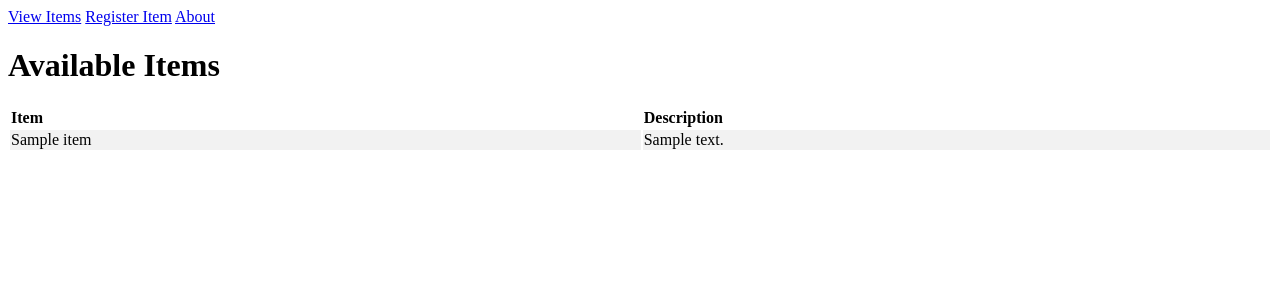
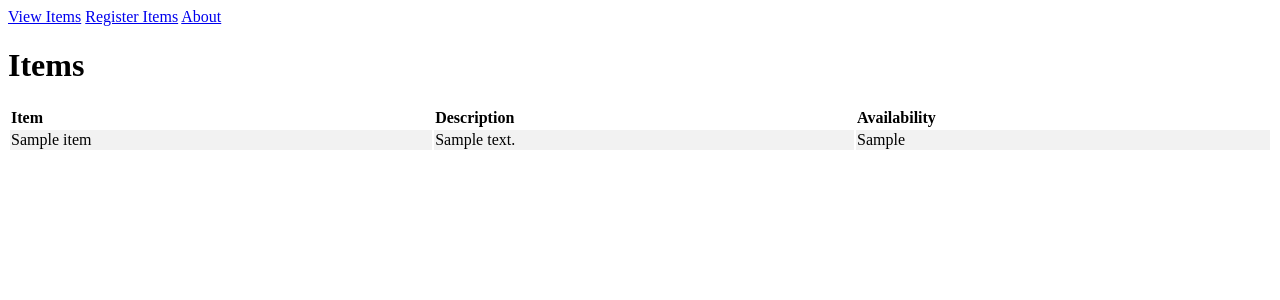
Before and after one commit to ProgrammingCharm/checkout_system, a Flask app: page /view_items_page in a window 1280 px wide. Shown: the top 300 px of the page. Run offline with Flask 3, Linux system fonts and the light colour scheme; tables that the repository leaves empty hold one stand-in row (values such as "Sample post").

Commit message:
Underlying table on index page shows all items, not just available items. When an item is added manually, by deffault availability field is set to 'Available', added this new field to underlying database schema.

```diff
--- a/app.py
+++ b/app.py
@@ -1,7 +1,7 @@
 from flask import Flask, render_template, request
 from os import path
 from ddl import initialise_database
-from dml import get_all_available_items, add_item
+from dml import get_all_items, add_item
 
 if not path.exists("checkout_system.db"):
     initialise_database()
@@ -10,11 +10,11 @@ app = Flask(__name__, template_folder="templates")
 
 @app.route("/", methods=['GET', 'POST'])
 def index():
-    return render_template('index.html', available_items=get_all_available_items())
+    return render_template('index.html', items=get_all_items())
 
 @app.route("/view_items_page", methods=["GET"])
 def view_items_page():
-    return render_template('index.html', available_items=get_all_available_items())
+    return render_template('index.html', items=get_all_items())
 
 @app.route("/view_register_item_page", methods=["GET"])
 def view_register_item_page():
@@ -24,7 +24,7 @@ def view_register_item_page():
 def add_item_manually():
     item_name = request.form['item_name']
     item_description = request.form['item_description']
-    add_item(item_name, item_description)
+    add_item(item_name, item_description, item_availability="Available")
     return render_template('register.html')
 
 @app.route("/about_page", methods=["GET"])
--- a/ddl.py
+++ b/ddl.py
@@ -8,7 +8,8 @@ def initialise_database():
             CREATE TABLE IF NOT EXISTS items(
                 item_id INTEGER PRIMARY KEY AUTOINCREMENT,
                 item_name TEXT,
-                item_description TEXT
+                item_description TEXT,
+                item_availability TEXT
             )
             """
     )
--- a/dml.py
+++ b/dml.py
@@ -1,21 +1,21 @@
 import sqlite3
 
-def get_all_available_items():
+def get_all_items():
     conn = sqlite3.connect("checkout_system.db")
     cursor = conn.cursor()
     cursor.execute("SELECT * FROM items")
-    available_items = cursor.fetchall()
+    items = cursor.fetchall()
     conn.close()
-    return available_items
+    return items
 
-def add_item(item_name, item_description):
+def add_item(item_name, item_description, item_availability):
     conn = sqlite3.connect("checkout_system.db")
     cursor = conn.cursor()
     cursor.execute(
             """
-            INSERT INTO items (item_name, item_description) VALUES (?, ?)
+            INSERT INTO items (item_name, item_description, item_availability) VALUES (?, ?, ?)
             """,
-            (item_name, item_description)
+            (item_name, item_description, item_availability)
     )
     conn.commit()
     conn.close()
--- a/templates/index.html
+++ b/templates/index.html
@@ -24,30 +24,32 @@
 <body>
 	<div>
 		<a href="{{ url_for('view_items_page') }}">View Items</a>
-		<a href="{{ url_for('view_register_item_page') }}">Register Item</a>
+		<a href="{{ url_for('view_register_item_page') }}">Register Items</a>
 		<a href="{{ url_for('about_page') }}">About</a>
 	</div>
 	<div>
-	<h1> Available Items </h1>
-	{% if available_items %}
+	<h1> Items </h1>
+	{% if items %}
 	<form method="POST" action="/">
 		<table>
 			<thead>
 				<th>Item</th>
 				<th>Description</th>
+				<th>Availability</th>
 			</thead>
 			<tbody>
-				{% for available_item in available_items %}
+				{% for item in items %}
 					<tr>
-						<td>{{ available_item[1] }}</td>
-						<td>{{ available_item[2] }}</td>
+						<td>{{ item[1] }}</td>
+						<td>{{ item[2] }}</td>
+						<td>{{ item[3] }}</td>
 					</tr>
 				{% endfor %}
 			</tbody>
 		</table>
 	</form>
 	{% else %}
-		<p> No items currently available for rent. </p>
+		<p> No items currently for rent. </p>
 	{% endif %}
 </body>
 </html>
```
Also changed, not shown: templates/about.html (+4 -3 lines), templates/register.html (+4 -4 lines).
